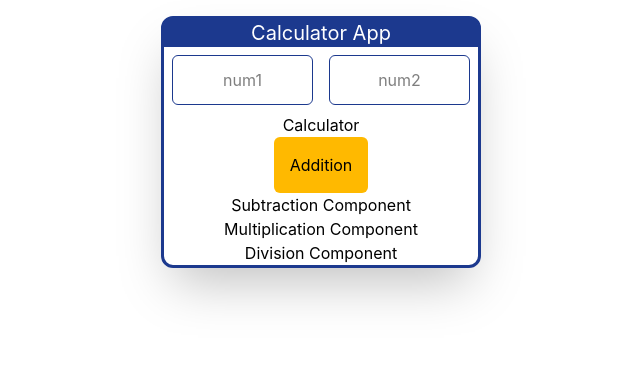
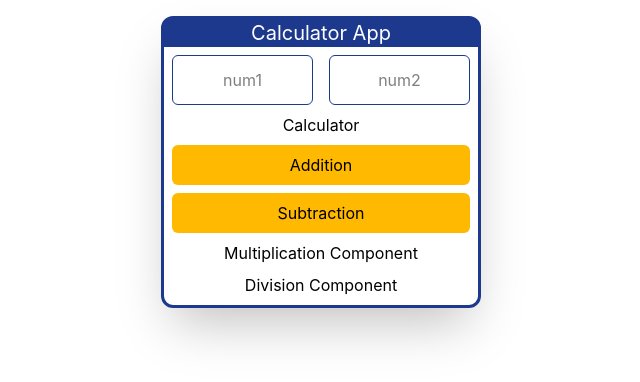
Before and after one commit to ishwarinandargi/react-project, a React (Create React App) app in the folder nexus-app/: page / in a window 1280 px wide. Shown: the top 382 px of the page, without its empty margins (319-959 px from the left). Built offline with nearby package versions, Linux system fonts and the light colour scheme.

Commit message:
Added styling to Button

```diff
--- a/nexus-app/src/step1/Addition.jsx
+++ b/nexus-app/src/step1/Addition.jsx
@@ -1,6 +1,6 @@
 import Button from "./Button";
 
 let Addition = () => {
-  return <Button>Addition</Button>;
+  return <Button label={"Addition"} />;
 };
 export default Addition;
--- a/nexus-app/src/step1/Button.jsx
+++ b/nexus-app/src/step1/Button.jsx
@@ -1,7 +1,10 @@
 function Button({ label, fn }) {
   return (
-    <button className="bg-amber-400 p-4 rounded-md cursor-pointer hover:bg-amber-200 text-uppercase">
-      Addition
+    <button
+      className="bg-amber-400 px-4 py-2 rounded-md cursor-pointer hover:bg-amber-200 text-uppercase transition delay-150"
+      onClick={fn}
+    >
+      {label}
     </button>
   );
 }
--- a/nexus-app/src/step1/Index.jsx
+++ b/nexus-app/src/step1/Index.jsx
@@ -24,10 +24,12 @@ let Calculator = () => {
             />
           </div>
           <h1>Calculator </h1>
-          <Addition />
-          <Subtraction />
-          <Multiplication />
-          <Division />
+          <div className="flex flex-col gap-2 m-2">
+            <Addition />
+            <Subtraction />
+            <Multiplication />
+            <Division />
+          </div>
         </div>
       </div>
     </>
--- a/nexus-app/src/step1/Subtraction.jsx
+++ b/nexus-app/src/step1/Subtraction.jsx
@@ -1,8 +1,6 @@
+import Button from "./Button";
+
 let Subtraction = () => {
-  return (
-    <div>
-      <h1>Subtraction Component</h1>
-    </div>
-  );
+  return <Button label={"Subtraction"} />;
 };
 export default Subtraction;
```
